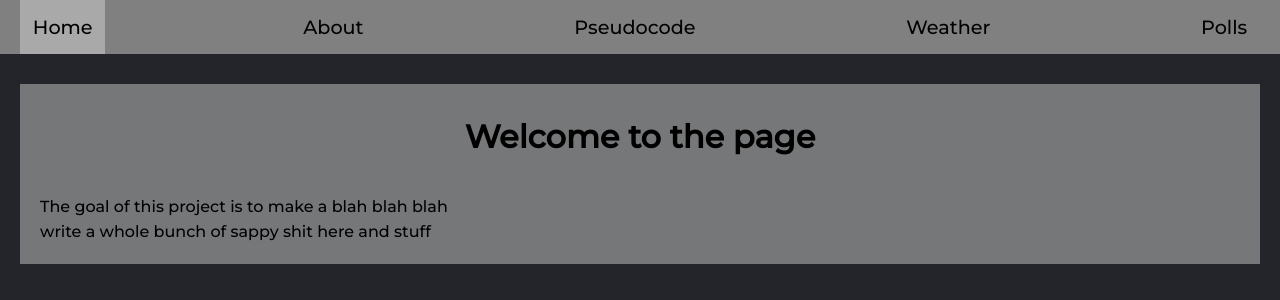
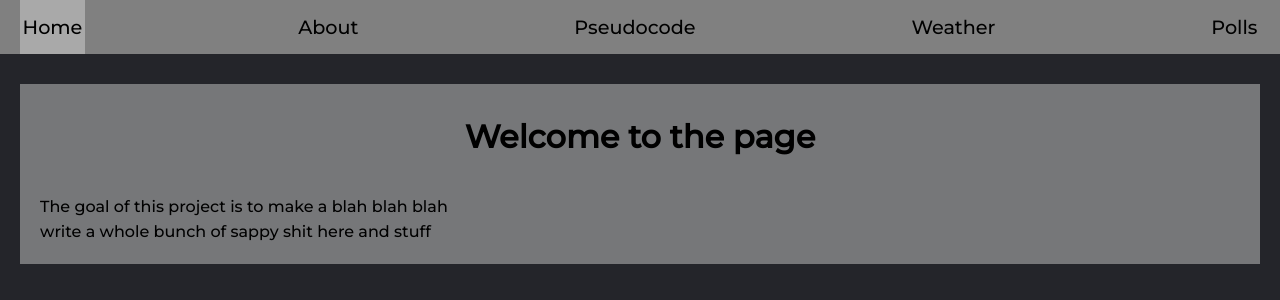
Before and after one commit to Taggagii/Web-Application, a Flask app: page /home/ in a window 1280 px wide. Shown: the top 300 px of the page. Run offline with Flask 2, Linux system fonts and the light colour scheme.

Commit message:
navbar fix

```diff
--- a/static/styles/main.css
+++ b/static/styles/main.css
@@ -60,20 +60,21 @@ html, #pollButton{
   display: flex;
   margin: 0;
   padding: 0;
-  overflow: hidden;
+  overflow: scrolls;
   background-color: gray;
   justify-content: space-between;
 }
 
 li a {
-  overflow: hidden;
+  overflow: auto;
   display: block;
   color: black;
+
   text-align: center;
-  padding: 15px 1vw;
+  padding: 15px 0.2vw;
   margin-right: 20px;
   margin-left: 20px;
-  font-size: 1.2em;
+  font-size: min(1.2em, 3.1vw);
   text-decoration: none;
   transition: background-color 0.5s;
 }
```
Also changed, not shown: site.db.
